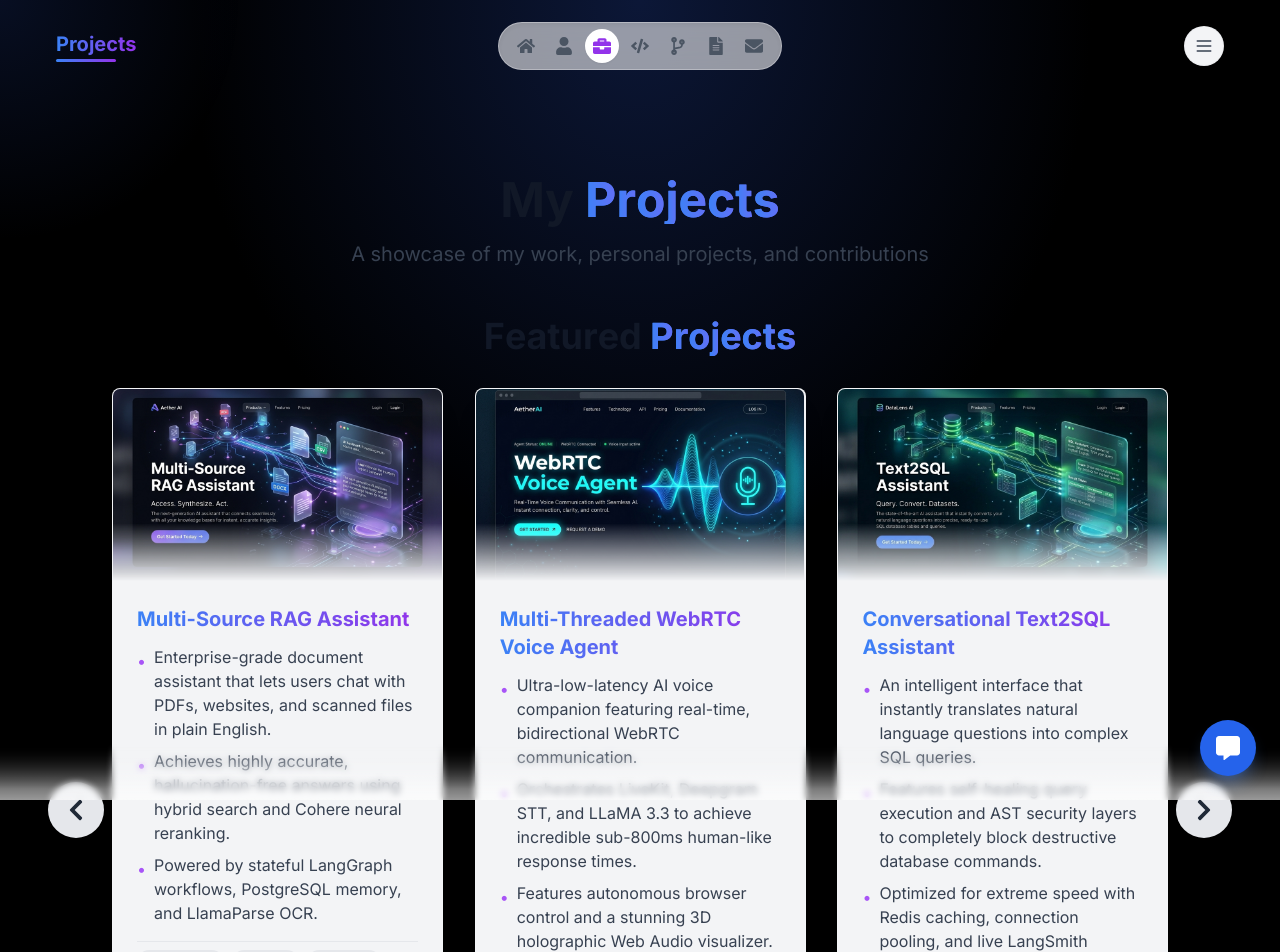
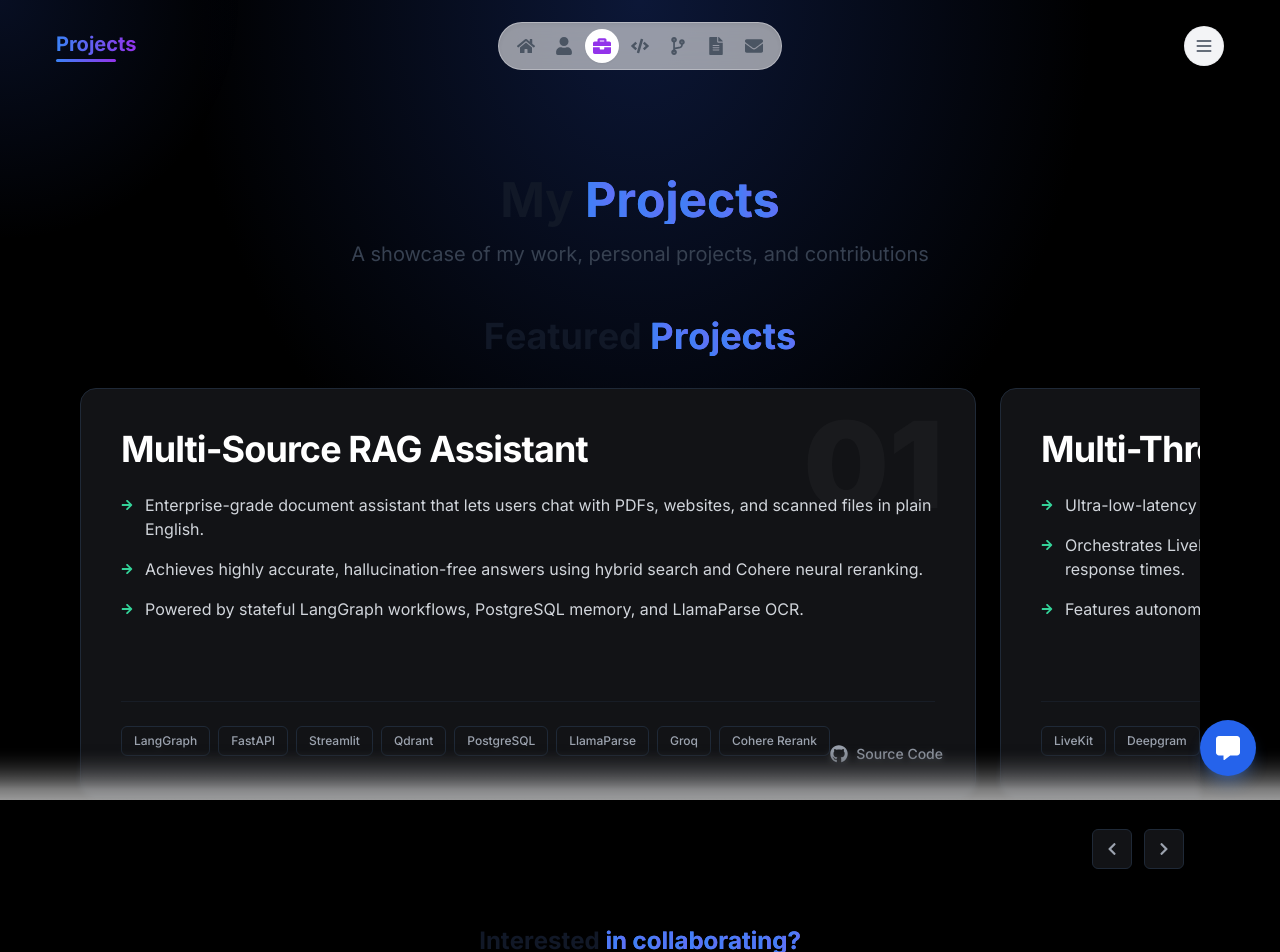
Before and after one commit to saivikranth08/My_Portfolio, a Next.js app: page /projects in a window 1280 px wide. Shown: the top 952 px of the page. Built offline with nearby package versions, Linux system fonts and the light colour scheme.

Commit message:
Redesign ProjectCarousel to match dark aesthetic without images

```diff
--- a/src/components/ui/ProjectCarousel.tsx
+++ b/src/components/ui/ProjectCarousel.tsx
@@ -2,11 +2,7 @@
 
 import React, { useState } from 'react';
 import { motion, AnimatePresence } from 'framer-motion';
-import Image from 'next/image';
-import { FaGithub, FaProjectDiagram, FaChevronLeft, FaChevronRight } from 'react-icons/fa';
-import Card3D from '@/components/ui/Card3D';
-import Button3D from '@/components/ui/Button3D';
-import SkillTag3D from '@/components/ui/SkillTag3D';
+import { FaGithub, FaArrowRight, FaChevronLeft, FaChevronRight } from 'react-icons/fa';
 
 interface Project {
   id: number;
@@ -33,120 +29,103 @@
     setCurrentIndex((prev) => (prev - 1 + projects.length) % projects.length);
   };
 
-  // Reorder the array so the current index is always first
+  // Create an array that loops infinitely starting from currentIndex
   const visibleProjects = [
     ...projects.slice(currentIndex),
     ...projects.slice(0, currentIndex),
   ];
 
   return (
-    <div className="relative w-full max-w-7xl mx-auto px-12 sm:px-16 pb-8">
-      {/* Navigation Arrows */}
-      <button
-        onClick={prevSlide}
-        className="absolute left-0 top-1/2 -translate-y-1/2 z-20 p-3 sm:p-4 rounded-full bg-gray-200 dark:bg-gray-800 text-gray-800 dark:text-gray-200 shadow-lg hover:bg-purple-600 hover:text-white transition-all duration-300 transform hover:scale-110"
-        aria-label="Previous project"
-      >
-        <FaChevronLeft className="text-xl sm:text-2xl" />
-      </button>
-
-      <button
-        onClick={nextSlide}
-        className="absolute right-0 top-1/2 -translate-y-1/2 z-20 p-3 sm:p-4 rounded-full bg-gray-200 dark:bg-gray-800 text-gray-800 dark:text-gray-200 shadow-lg hover:bg-purple-600 hover:text-white transition-all duration-300 transform hover:scale-110"
-        aria-label="Next project"
-      >
-        <FaChevronRight className="text-xl sm:text-2xl" />
-      </button>
-
+    <div className="relative w-full max-w-6xl mx-auto px-4 pb-16">
       {/* Carousel Container */}
-      <div className="overflow-hidden p-4 -m-4">
+      <div className="overflow-hidden">
         <motion.div
-          className="flex gap-6 sm:gap-8"
+          className="flex gap-6"
           layout
         >
           <AnimatePresence mode="popLayout">
-            {visibleProjects.map((project) => (
+            {visibleProjects.map((project, idx) => (
               <motion.div
                 key={project.id}
                 layout
-                initial={{ opacity: 0, scale: 0.8 }}
-                animate={{ opacity: 1, scale: 1 }}
-                exit={{ opacity: 0, scale: 0.8 }}
-                transition={{ duration: 0.5, type: 'spring', bounce: 0.3 }}
-                className="w-full sm:w-[calc(50%-1rem)] lg:w-[calc(33.333%-1.33rem)] flex-shrink-0"
+                initial={{ opacity: 0, x: 50 }}
+                animate={{ opacity: 1, x: 0 }}
+                exit={{ opacity: 0, scale: 0.95 }}
+                transition={{ duration: 0.4, ease: "easeOut" }}
+                className="w-[90vw] md:w-[80%] flex-shrink-0"
               >
-                <Card3D
-                  className="overflow-hidden flex flex-col h-full bg-gray-100 dark:bg-gray-800 p-0 text-gray-800 dark:text-gray-100 shadow-xl"
-                  hoverScale={1.03}
-                  mouseIntensity={0}
-                  gradientShadow={false}
-                  glowOnHover={false}
-                >
-                  {project.image ? (
-                    <div
-                      className="h-40 sm:h-48 relative w-full overflow-hidden"
-                      style={{
-                        WebkitMaskImage: 'linear-gradient(to bottom, black 70%, transparent 100%)',
-                        maskImage: 'linear-gradient(to bottom, black 70%, transparent 100%)'
-                      }}
-                    >
-                      <Image
-                        src={project.image}
-                        alt={project.title}
-                        fill
-                        className="object-cover transition-transform duration-500 hover:scale-110"
-                      />
+                <div className="relative overflow-hidden bg-[#121316] border border-gray-800 rounded-2xl p-8 sm:p-10 h-full flex flex-col group transition-colors duration-300 hover:border-gray-700">
+
+                  {/* Large Faded Background Number */}
+                  <div className="absolute top-4 right-8 text-[120px] font-black text-white/[0.03] select-none pointer-events-none leading-none z-0">
+                    {String(project.id).padStart(2, '0')}
                   </div>
-                  ) : (
-                    <div className="h-40 sm:h-48 bg-gradient-to-r from-blue-400/80 to-purple-500/80 dark:from-blue-600/70 dark:to-purple-700/70 relative flex items-center justify-center">
-                      <FaProjectDiagram className="text-white dark:text-gray-100 text-4xl sm:text-6xl opacity-90" />
-                      <div className="absolute inset-0 bg-gradient-to-r from-blue-50/20 to-purple-50/20 dark:from-blue-900/30 dark:to-purple-900/30"></div>
-                    </div>
-                  )}
 
-                  <div className="p-4 sm:p-6 flex-grow flex flex-col">
-                    <h3 className="text-lg sm:text-xl font-bold mb-3 bg-gradient-to-r from-blue-500 to-purple-600 bg-clip-text text-transparent line-clamp-2">
+                  <div className="relative z-10 flex-grow">
+                    {/* Title */}
+                    <div className="flex justify-between items-start mb-6">
+                      <h3 className="text-3xl sm:text-4xl font-bold text-white tracking-tight">
                         {project.title}
                       </h3>
-                    <ul className="text-gray-700 dark:text-gray-300 mb-4 space-y-2 flex-grow">
+                    </div>
+
+                    {/* Bullet Points */}
+                    <ul className="space-y-4 mb-8">
                       {project.description.map((point, index) => (
-                        <li key={index} className="flex items-start text-sm sm:text-base">
-                          <span className="text-purple-500 mr-2 mt-1">•</span>
+                        <li key={index} className="flex items-start text-gray-300 text-sm sm:text-base leading-relaxed">
+                          <FaArrowRight className="text-emerald-400 mt-1.5 mr-3 flex-shrink-0" size={12} />
                           <span>{point}</span>
                         </li>
                       ))}
                     </ul>
+                  </div>
 
-                    <div className="mb-4 pt-2 border-t border-gray-200 dark:border-gray-700">
-                      <div className="flex flex-wrap gap-2">
+                  {/* Technologies */}
+                  <div className="relative z-10 mt-auto pt-6 border-t border-gray-800/50 flex flex-wrap gap-2">
                     {project.technologies.map((tech, index) => (
-                          <SkillTag3D
+                      <span
                         key={index}
-                            className="text-xs"
+                        className="px-3 py-1.5 text-xs font-medium text-gray-400 bg-transparent border border-gray-800 rounded-md"
                       >
                         {tech}
-                          </SkillTag3D>
+                      </span>
                     ))}
                   </div>
+
+                  {/* GitHub Link positioned absolutely at the top right, but below the number */}
+                  <a
+                    href={project.github}
+                    target="_blank"
+                    rel="noopener noreferrer"
+                    className="absolute bottom-8 right-8 z-20 flex items-center gap-2 text-sm font-medium text-gray-400 hover:text-white transition-colors"
+                  >
+                    <FaGithub size={18} />
+                    <span className="hidden sm:inline">Source Code</span>
+                  </a>
+
                 </div>
-                  </div>
-
-                  <div className="p-4 sm:p-6 pt-0 flex justify-center mt-auto">
-                    <Button3D
-                      href={project.github}
-                      variant="outline"
-                      size="sm"
-                      icon={<FaGithub />}
-                      className="bg-transparent w-full justify-center"
-                    >
-                      Source Code
-                    </Button3D>
-                  </div>
-                </Card3D>
               </motion.div>
             ))}
           </AnimatePresence>
         </motion.div>
+      </div>
+
+      {/* Square Navigation Buttons (Bottom Right) */}
+      <div className="absolute -bottom-2 right-4 md:right-8 flex gap-3 z-30">
+        <button
+          onClick={prevSlide}
+          className="p-3 border border-gray-800 bg-[#121316] rounded-md text-gray-400 hover:text-white hover:border-gray-600 transition-colors"
+          aria-label="Previous project"
+        >
+          <FaChevronLeft size={14} />
+        </button>
+        <button
+          onClick={nextSlide}
+          className="p-3 border border-gray-800 bg-[#121316] rounded-md text-gray-400 hover:text-white hover:border-gray-600 transition-colors"
+          aria-label="Next project"
+        >
+          <FaChevronRight size={14} />
+        </button>
       </div>
     </div>
   );
```
Lines whose indentation alone changed are shown as unchanged.
